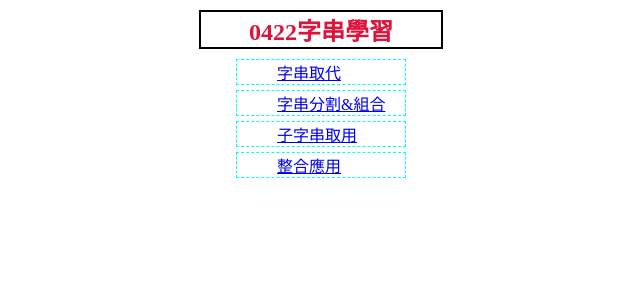
After one commit to jimwu0614/PHP_0418string, a PHP site: page / in a window 1280 px wide. The commit adds this page. Shown: the top 300 px of the page, without its empty margins (319-959 px from the left). Run offline with PHP 8.4, Linux system fonts and the light colour scheme.

Commit message:
new file:   index.html 新增一個索引頁面 modified:   pra01.php 新增索引連結 modified:   pra02.php 更名&新增索引連結 modified:   pra03.php 新增索引連結 modified:   pra04.php 新增索引連結

```diff
--- /dev/null
+++ b/index.html
@@ -0,0 +1,37 @@
+<!DOCTYPE html>
+<html lang="en">
+<head>
+    <meta charset="UTF-8">
+    <meta http-equiv="X-UA-Compatible" content="IE=edge">
+    <meta name="viewport" content="width=device-width, initial-scale=1.0">
+    <title>Document</title>
+    <style>
+        h2{
+            border: 2px solid black;
+            margin: 10px auto;
+            width:10em;
+            text-align: center;
+        }
+        ul{
+            border: 1px dashed aqua;
+            width: 8em;
+            margin: 5px auto;
+        }
+    </style>
+</head>
+<body>
+    <H2 style="color: crimson;">0422字串學習</H2>
+        <ul>
+            <a href="pra01.php">字串取代</a>
+        </ul>
+        <ul>
+            <a href="pra02.php">字串分割&組合</a>
+        </ul>
+        <ul>
+            <a href="pra03.php">子字串取用</a>
+        </ul>
+        <ul>
+            <a href="pra04.php">整合應用</a>
+        </ul>
+</body>
+</html>
--- a/pra01.php
+++ b/pra01.php
@@ -7,6 +7,7 @@
     <title>PHP字串函式介紹</title>
 </head>
 <body>
+    <a href="index.html">回索引</a>
     <H1>常用字串函式</H1>
     <h3>substr() / mb_substr()</h3>
     <ul>
@@ -30,6 +31,5 @@ $password=str_replace("d","*",$password);
 echo $password;
 ?>
 
-
 </body>
 </html>
--- a/pra02.php
+++ b/pra02.php
@@ -7,9 +7,10 @@
     <title>Document</title>
 </head>
 <body>
-    <h1>字串分割</h1>
+<a href="index.html">回索引</a>
+    <h1>字串分割&組合</h1>
     <article>
-        <h3>字串分割</h3>
+        <h3>字串分割&組合</h3>
         <div>將”this,is,a,book”依”,”切割後成為陣列</div>
     </article>
     <?php
@@ -21,6 +22,7 @@
     echo"</pre>";
 
 
+
 // $newstr=implode(" ",$array);
 $newstr=join(" ",$array);
     echo $newstr
--- a/pra03.php
+++ b/pra03.php
@@ -8,6 +8,7 @@
     <title>Document</title>
 </head>
 <body>
+<a href="index.html">回索引</a>
     <h1>子字串的應用</h1>
     <article>
         <h3>子字串的應用</h3>
```
Also changed, not shown: pra04.php (+47 -0 lines).
